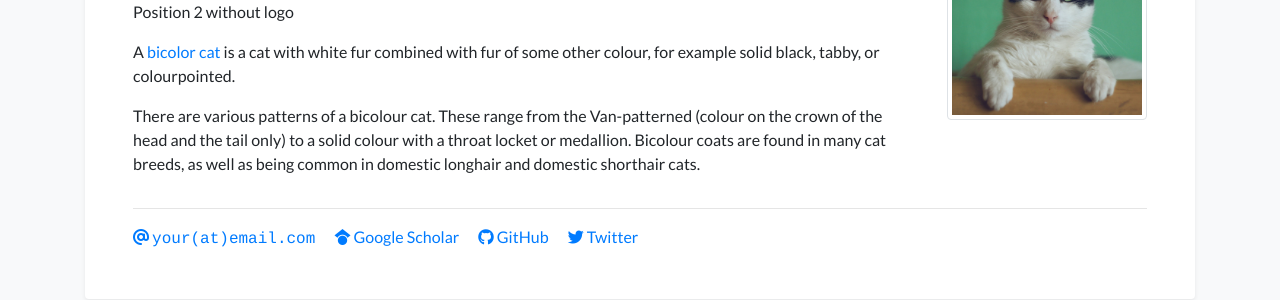
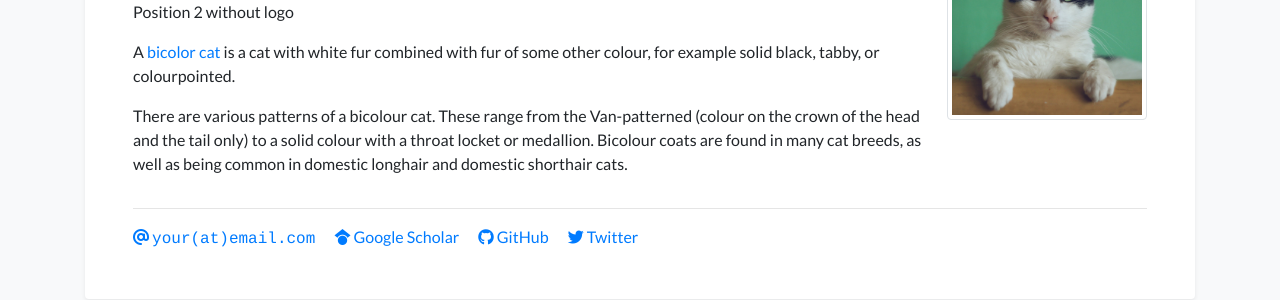
Before and after one commit to luost26/academic-homepage, a Jekyll site: the page built from index.html, in a window 1280 px wide. Shown: the part 208-508 px from the top of the page. Built offline with Jekyll 4.4.1, drawn with Linux system fonts in a browser that asks for light colours; nearby versions of some CDN libraries; a style sheet for code colours, icons or effects is not loaded.

Commit message:
Wrap text around portrait and add option for justified text alignment

```diff
--- a/_data/profile.yml
+++ b/_data/profile.yml
@@ -19,6 +19,7 @@ twitter: your_twitter_id
 # linkedin: your-linked-in-id
 # orcid: 0000-0000-0000-0000
 
+short_bio_text_justify: false
 short_bio: >-
   <p>
     A <a href="https://en.wikipedia.org/wiki/Bicolor_cat" target="_blank">bicolor cat</a> is a cat with white fur combined with fur of some other colour, for example solid black, tabby, or colourpointed.
--- a/_includes/widgets/profile_card.html
+++ b/_includes/widgets/profile_card.html
@@ -4,37 +4,51 @@
             <div class="card-body p-5">
                 <div class="row">
                     <div class="col">
-                        <div class="h1 font-weight-normal">
+                        {% if site.data.profile.portrait_url %}
+                        <!-- When the screen is wider than md, float the portrait on the right -->
+                        <div class="figure float-right ml-4 mb-4 d-none d-md-block">
+                            <img
+                                src="{{ site.data.profile.portrait_url | relative_url }}"
+                                class="figure-img img-fluid img-thumbnail"
+                                style="height: 200px;"
+                                data-toggle="tooltip"
+                                data-placement="top"
+                                title="{{ site.data.profile.portrait_caption }}">
+                        </div>
+                        {% endif %}
+
+                        <span class="h1 font-weight-normal">
                             {{ site.data.profile.primary_name }} <small>{{ site.data.profile.secondary_name }}</small>
-                        </div>
-                        <div class="text-profile-position">
+                        </span>
+                        <div class="my-2"></div>
+                        <span class="text-profile-position">
                             {% for position in site.data.profile.positions %}
                             {% if position.logo -%}
                             <img src="{{ position.logo | relative_url }}" alt="Logo" class="inline-badge"/>
                             {%- endif %}
                             {{ position.name }}<br/>
                             {% endfor %}
-                        </div>
-                        <div class="text-profile-bio mt-3">
+                        </span>
+                        <div class="my-3"></div>
+                        <span class="text-profile-bio mt-3" {% if site.data.profile.short_bio_text_justify %}style="text-align: justify;"{% endif %}>
                             {{ site.data.profile.short_bio }}
-                        </div>
+                        </span>
+                        <div class="my-1"></div>
                         {% if site.data.profile.cv_link %}
                             <a target="_blank" href="{{ site.data.profile.cv_link }}"><i class="fas fa-file-alt"></i> Curriculum Vitae</a> <br/>
                         {% endif %}
                     </div>
+
                     {% if site.data.profile.portrait_url %}
-                    <div class="col-md-auto">
-                        <figure class="figure">
+                    <!-- When the screen is smaller than md, place the portrait below the text -->
+                    <div class="figure col-md-auto d-md-none">
                         <img
                             src="{{ site.data.profile.portrait_url | relative_url }}"
                             class="figure-img img-fluid img-thumbnail"
                             style="height: 200px;"
                             data-toggle="tooltip"
                             data-placement="top"
-                                title="{{ site.data.profile.portrait_caption }}"
-                            >
-                            <figcaption class="figure-caption text-right"></figcaption>
-                        </figure>
+                            title="{{ site.data.profile.portrait_caption }}">
                     </div>
                     {% endif %}
 
```
Lines whose indentation alone changed are shown as unchanged.
